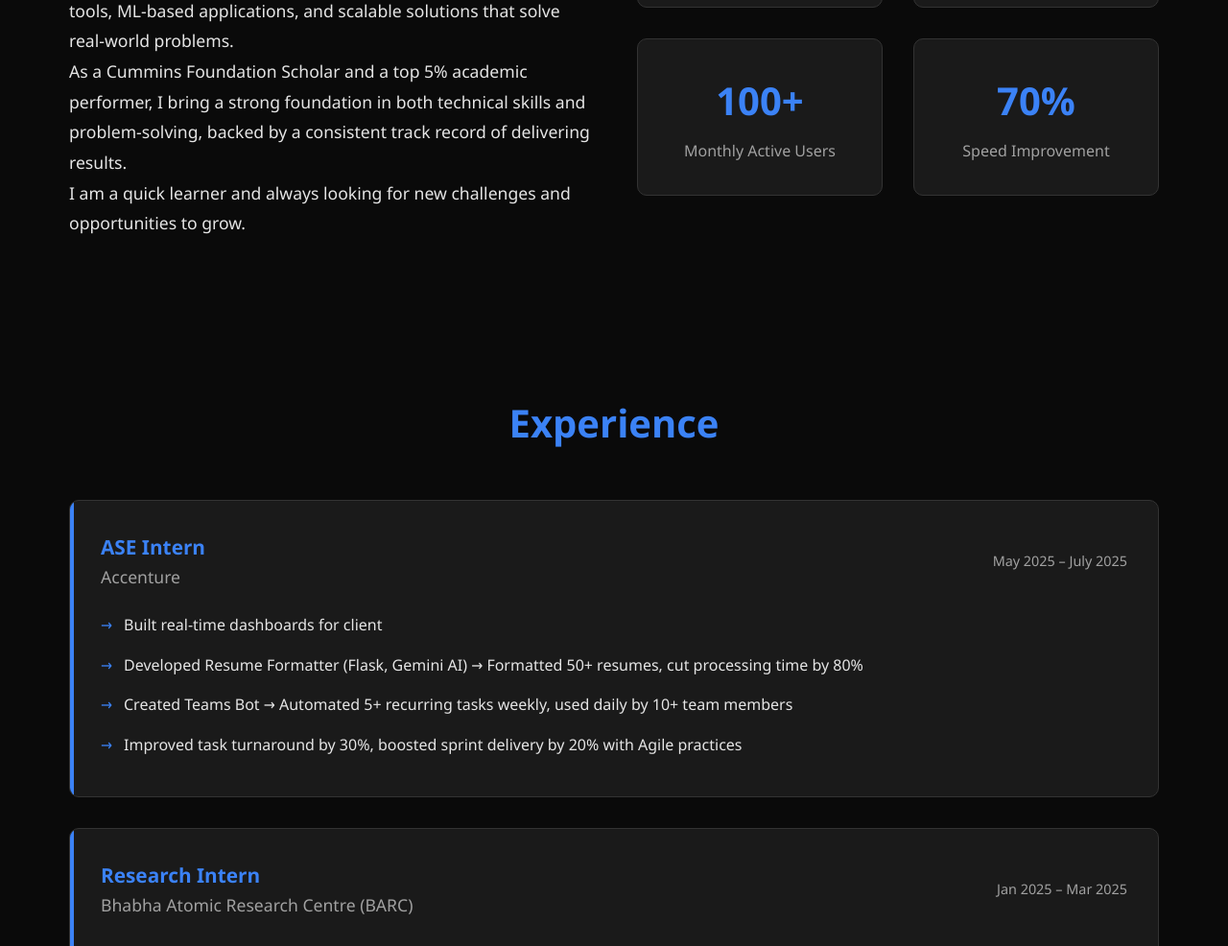
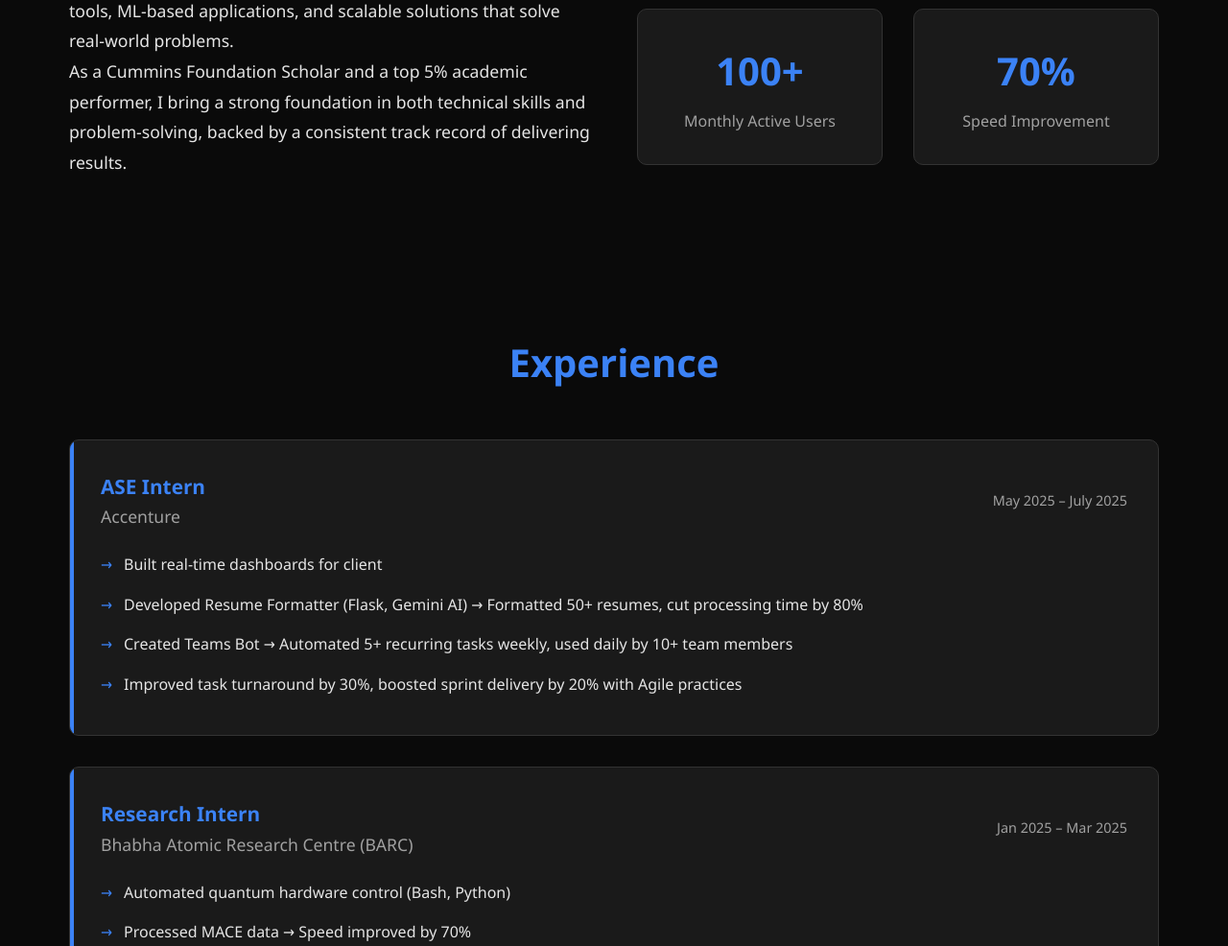
Before and after one commit to Anurag0git/portfolio, a plain HTML site: page index.html in a window 1280 px wide. Shown: the part 1218-2204 px from the top of the page at 96% size. Drawn offline with Linux system fonts and the light colour scheme.

Commit message:
UPDATED ABOUT ME SECTION

```diff
--- a/index.html
+++ b/index.html
@@ -46,7 +46,7 @@
                     <p>I'm a Software Engineer with hands-on experience in Python and Java, currently completing my degree in Electronics & Telecommunication Engineering at PCCOE&R, with a CGPA of 8.67/10.</p>
                     <p>I've worked on a range of impactful projects — from developing quantum hardware control systems at BARC to creating real-time dashboards at Accenture. My focus is on building automation tools, ML-based applications, and scalable solutions that solve real-world problems.</p>
                     <p>As a Cummins Foundation Scholar and a top 5% academic performer, I bring a strong foundation in both technical skills and problem-solving, backed by a consistent track record of delivering results.</p>
-                    <p>I am a quick learner and always looking for new challenges and opportunities to grow.</p>
+
 
                 </div>
                 <div class="stats">
```
